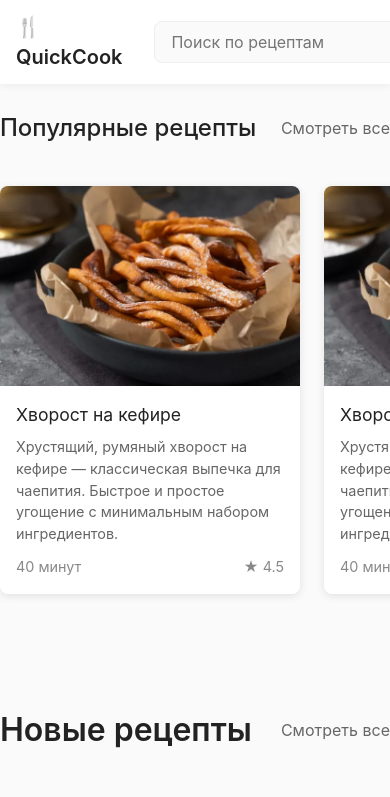
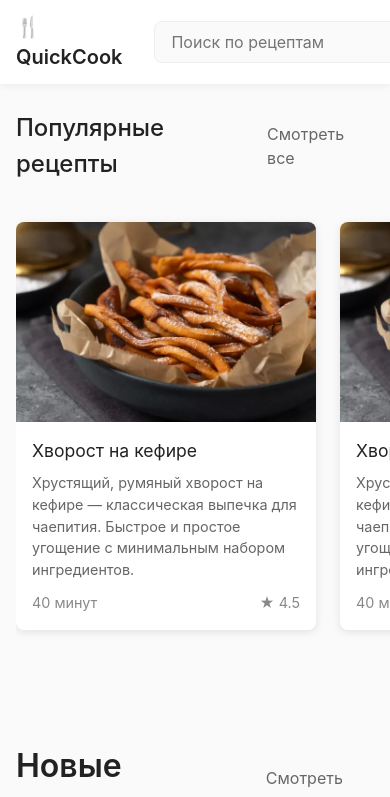
Before and after one commit to art-crazy/nom-nom-nom, a Next.js app: page / in a window 390 px wide. Shown: the top 797 px of the page. Built offline with nearby package versions, Linux system fonts and the light colour scheme; a web font is replaced by a local one.

Commit message:
Home styled

```diff
--- a/src/app/Home.module.scss
+++ b/src/app/Home.module.scss
@@ -8,7 +8,7 @@
 
   @media screen and (max-width: 650px) {
     margin: 64px 0;
-    padding: 46px 0 0;
+    padding: 46px 0 0 1rem;
   }
   .main {
     display: flex;
--- a/src/components/Collections/Collections.module.scss
+++ b/src/components/Collections/Collections.module.scss
@@ -9,6 +9,11 @@
     justify-content: space-between;
     align-items: center;
     margin-bottom: 24px;
+    padding-right: 96px;
+
+    @media screen and (max-width: 650px) {
+      padding-right: 1rem;
+    }
 
     .sectionTitle {
       font-size: 1.5rem;
@@ -129,6 +134,11 @@
     justify-content: space-between;
     align-items: center;
     margin-bottom: 32px;
+    padding-right: 96px;
+
+    @media screen and (max-width: 650px) {
+      padding-right: 1rem;
+    }
 
     .sectionTitle {
       font-size: 2rem;
```
